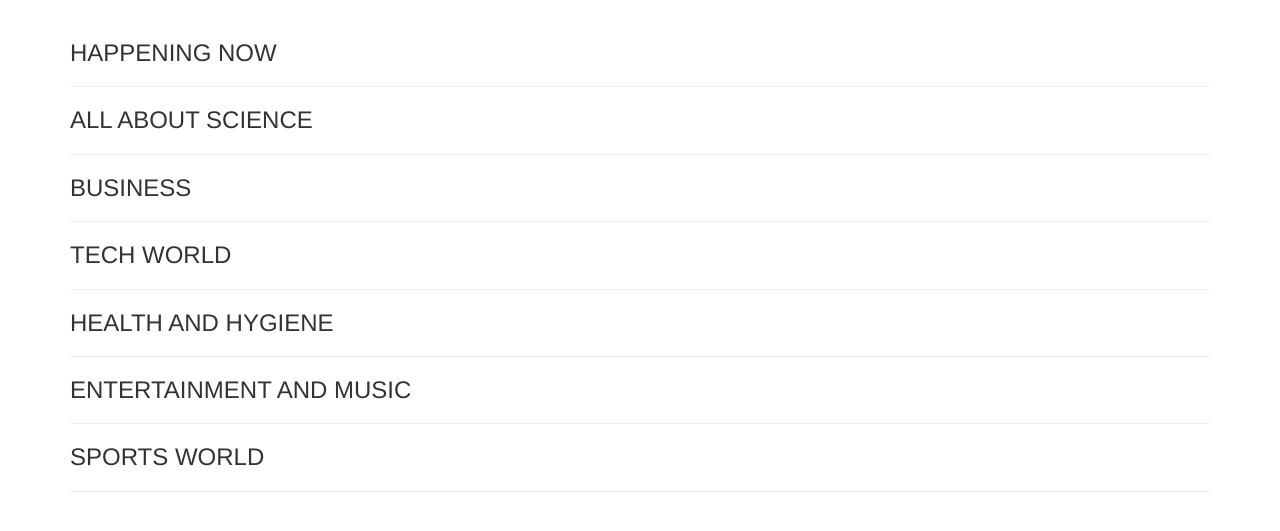
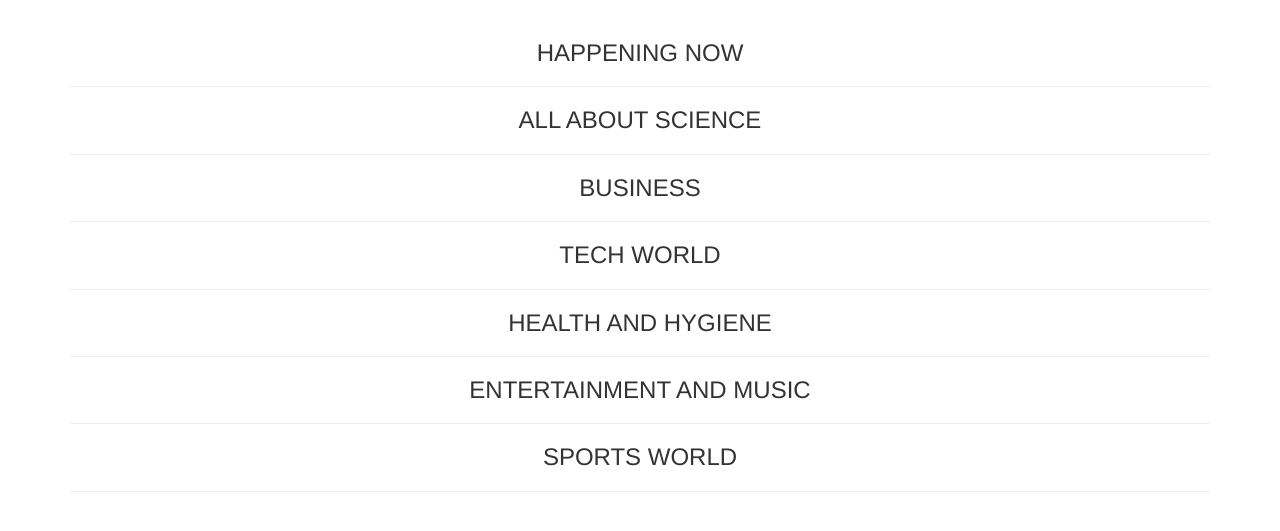
Before and after one commit to Mariga123/News, a Flask app: template app/templates/index.html in a window 1280 px wide. Shown: the part 52-583 px from the top of the page. Run offline with Flask 2, Linux system fonts and the light colour scheme; the template is opened without the code that fills it, so the values that code supplies are empty; some libraries are stand-ins or nearby versions.

Commit message:
style the articles and index section

```diff
--- a/app/templates/articles.html
+++ b/app/templates/articles.html
@@ -3,7 +3,7 @@
 <div class="container">
 
 	<!-- Popular movie section  -->
-        <h3> TRENDING NOW</h3>
+        <h3 class="text-center"> TRENDING NOW</h3>
         {% for article_row in articles | batch(10)%}
 
         <div class="row">
--- a/app/templates/index.html
+++ b/app/templates/index.html
@@ -3,45 +3,45 @@
 {% block content%}
 <div class="container">
 
-    <h3> HAPPENING NOW</h3>
+    <h3 class="text-center"> HAPPENING NOW</h3>
     <hr>
 
     {{ macro.displaySourceList(general_sources)}}
 
-    <h3> ALL ABOUT SCIENCE</h3>
+    <h3 class="text-center"> ALL ABOUT SCIENCE</h3>
     <hr>
 
     {{ macro.displaySourceList(science_sources)}}
 
 
-    <h3> BUSINESS </h3>
+    <h3 class="text-center"> BUSINESS </h3>
     <hr>
 
     {{ macro.displaySourceList(business_sources)}}
 
 
 
-    <h3> TECH WORLD </h3>
+    <h3 class="text-center"> TECH WORLD </h3>
     <hr>
 
     {{ macro.displaySourceList(technology_sources)}}
 
 
-    <h3> HEALTH AND HYGIENE </h3>
+    <h3 class="text-center"> HEALTH AND HYGIENE </h3>
     <hr>
 
     {{ macro.displaySourceList(health_sources)}}
 
 
 
-    <h3> ENTERTAINMENT AND MUSIC</h3>
+    <h3 class="text-center"> ENTERTAINMENT AND MUSIC</h3>
     <hr>
 
     {{ macro.displaySourceList(entertainment_sources)}}
 
 
 
-    <h3> SPORTS WORLD</h3>
+    <h3 class="text-center"> SPORTS WORLD</h3>
     <hr>
 
     {{ macro.displaySourceList(sports_sources)}}
--- a/app/templates/macros.html
+++ b/app/templates/macros.html
@@ -7,7 +7,7 @@
     {% for sources in source_row %}
     <div class="col-md-6">
 
-        <div class="panel panel-primary">
+        <div class="panel panel-danger">
             <div class="panel-heading">
                 <a href="/sources/{{sources.id}}">
                     {{ sources.name}}
```
